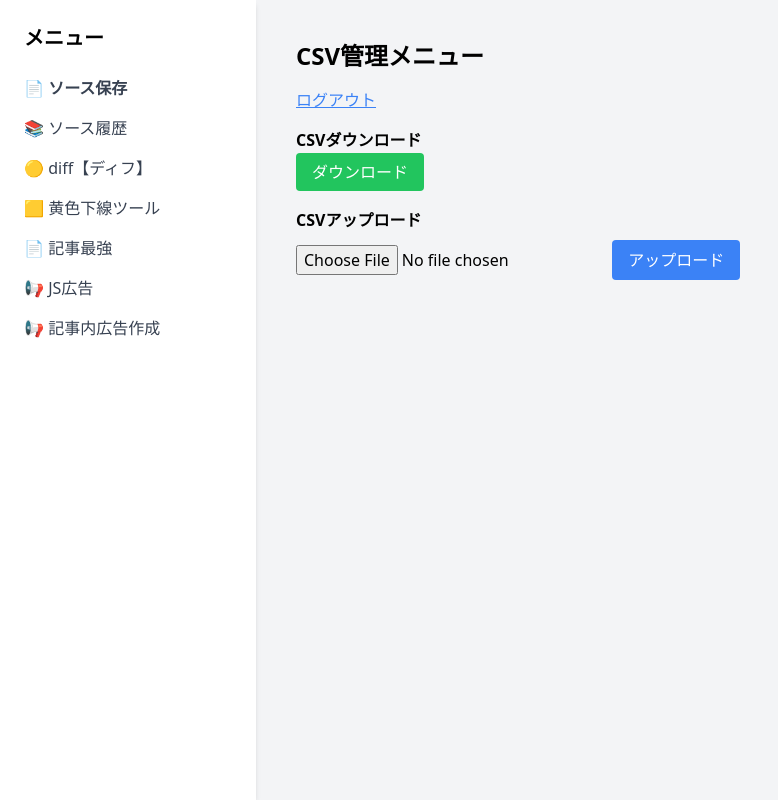
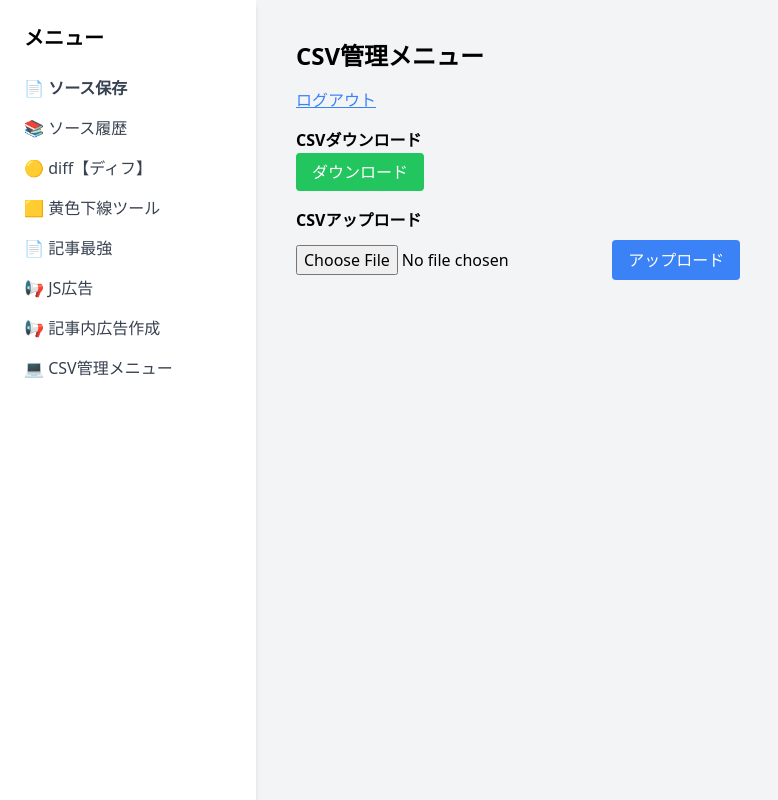
Before and after one commit to kobayashimogly/Mediasrc, a Flask app: page /admin in a window 1280 px wide. Shown: the whole page, without its empty margins (0-778 px from the left). Run offline with Flask 3, Linux system fonts and the light colour scheme; the visitor is signed in with stand-in values (Sample User, id 1); some libraries are stand-ins or nearby versions.

Commit message:
Update base.html

```diff
--- a/templates/base.html
+++ b/templates/base.html
@@ -34,6 +34,7 @@
       <li><a href="/article-master" class="hover:text-blue-500">📄 記事最強</a></li>
       <li><a href="/js-ad" class="hover:text-blue-500">📢 JS広告</a></li>
       <li><a href="/ad-creator" class="hover:text-blue-500">📢 記事内広告作成</a></li>
+      <li><a href="/admin" class="hover:text-blue-500">💻 CSV管理メニュー</a></li>
     </ul>
   </div>
 
```
